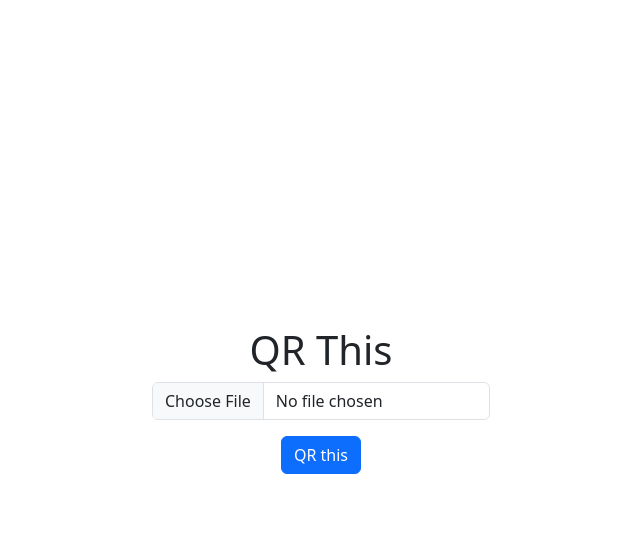
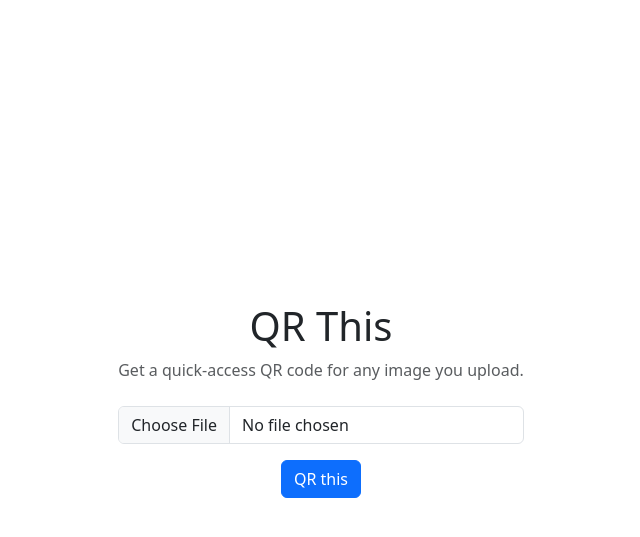
Before and after one commit to renanstn/qr-this, a Flask app: page / in a window 1280 px wide. Shown: the top 537 px of the page, without its empty margins (319-959 px from the left). Run offline with Flask 3, Linux system fonts and the light colour scheme.

Commit message:
Add description in home page

```diff
--- a/templates/index.html
+++ b/templates/index.html
@@ -9,6 +9,7 @@
   <body class="d-flex align-items-center justify-content-center vh-100">
     <div class="text-center">
       <h1>QR This</h1>
+      <p class="text-muted mb-4">Get a quick-access QR code for any image you upload.</p>
       <form action="{{ url_for('home') }}" method="post" enctype="multipart/form-data">
         <div class="mb-3">
           <input class="form-control" type="file" name="formFile" id="formFile" required>
```
